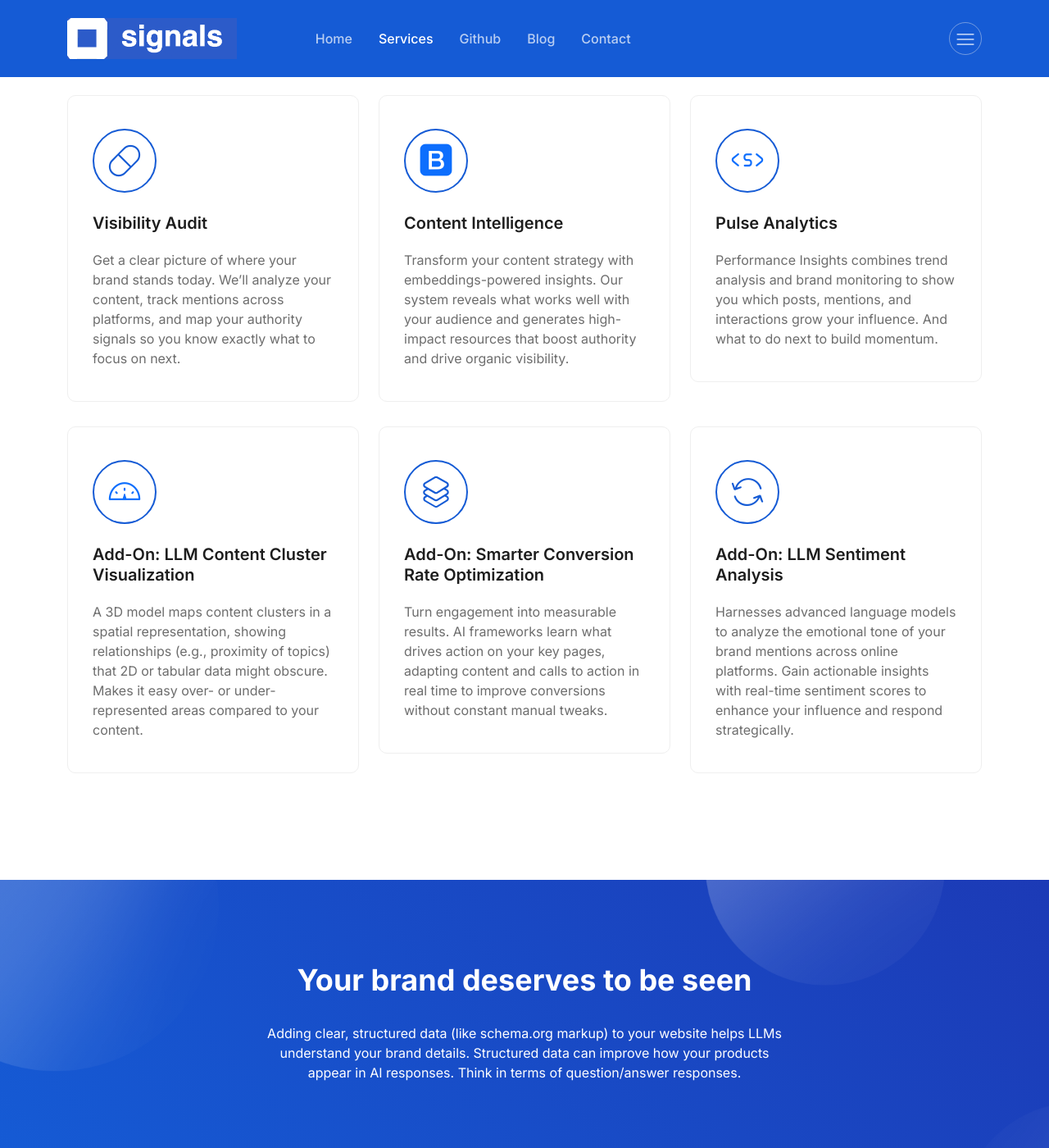
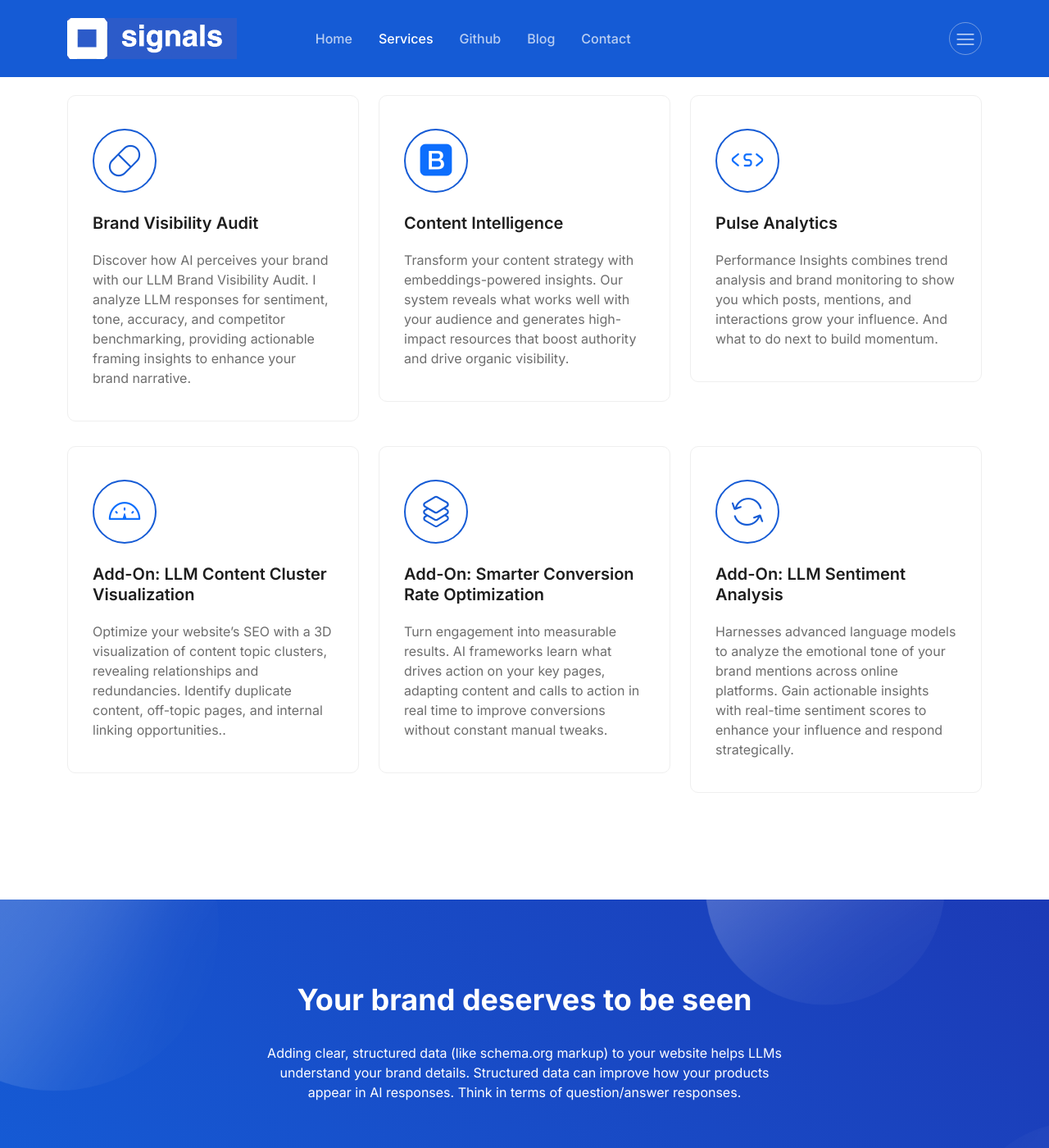
Before and after one commit to johnpottergr/llmvisibility.co, a Jekyll site: the page built from index.html, in a window 1280 px wide and 1400 px high, scrolled down 1652 px. Shown: the whole window at 82% size. Built offline with Jekyll 4.4.1, drawn with Linux system fonts in a browser that asks for light colours.

```diff
--- a/index.html
+++ b/index.html
@@ -341,11 +341,12 @@
               <i class="lni lni-capsule"></i>
             </div>
             <div class="service-content">
-              <h4>Visibility Audit</h4>
+              <h4>Brand Visibility Audit</h4>
               <p>
-                 Get a clear picture of where your brand stands today.
-                 We’ll analyze your content, track mentions across platforms,
-                 and map your authority signals so you know exactly what to focus on next.
+              Discover how AI perceives your brand with our LLM Brand Visibility Audit.
+              I analyze LLM responses for sentiment, tone, accuracy, and competitor
+              benchmarking, providing actionable framing insights to enhance your
+              brand narrative.
               </p>
             </div>
           </div>
@@ -395,8 +396,9 @@
             <div class="service-content">
                 <h4>Add-On: LLM Content Cluster Visualization</h4>
               <p>
-              A 3D model maps content clusters in a spatial representation, showing relationships (e.g., proximity of topics) that 2D or tabular data might obscure.
-              Makes it easy over- or under-represented areas compared to your content.
+              Optimize your website’s SEO with a 3D visualization of content topic
+              clusters, revealing relationships and redundancies. Identify duplicate
+              content, off-topic pages, and internal linking opportunities..
               </p>
             </div>
           </div>
```
Also changed, not shown: _posts/2025-07-08-reverse-embeddings.md (+7 -7 lines), llm-brand-visibility-audit.json (added, +57 -0 lines), llms.txt (renamed from llm.txt).
